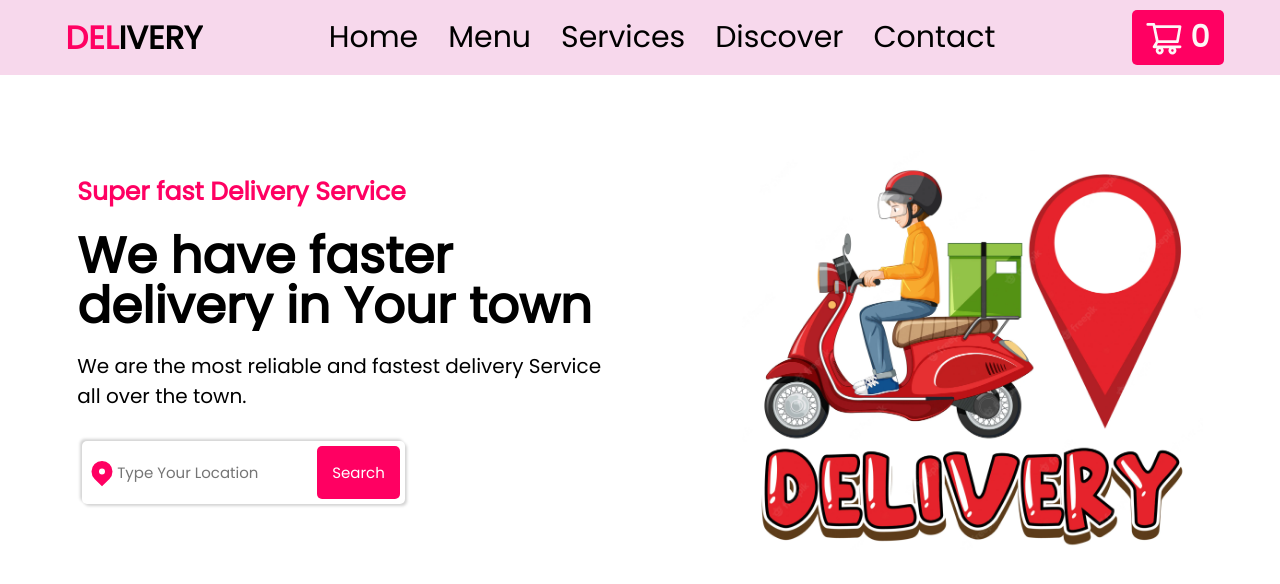
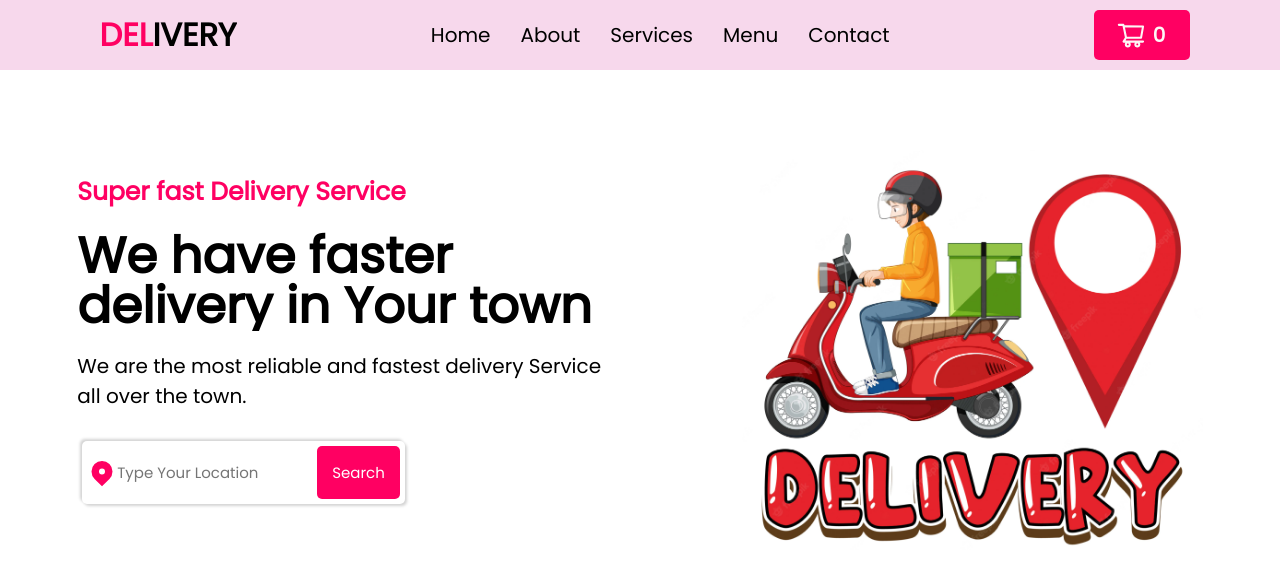
Before and after one commit to DesmondNzubechi/products-delivery, a React (Create React App) app: page / in a window 1280 px wide. Shown: the top 584 px of the page. Built offline with nearby package versions, Linux system fonts and the light colour scheme.

Commit message:
new change

```diff
--- a/src/components/Header/Header.css
+++ b/src/components/Header/Header.css
@@ -36,12 +36,12 @@ header{
 }
 .links li a{
     text-decoration: none;
-    font-size: 30px;
+    font-size: 20px;
     font-weight:500;
     color:black;
 }
 .links li a:hover{
-    color: black;
+    color:rgb(255, 0, 98);
     transition: .5s;
 }
 .cartGet{
@@ -55,14 +55,14 @@ header{
 }
 .cart{
     color:rgb(253, 246, 246);
-    font-size: 40px;
+    font-size: 30px;
     margin: 0 2px;
 
 
 }
 .addToCart{
     background-color: rgb(255, 0, 98);
-    padding: 5px 10px 5px 10px;
+    padding:10px 20px ;
     border-radius: 5px;
     display: flex;
     align-items: center;
@@ -74,7 +74,7 @@ header{
     opacity: 70%;
 }
 .addToCart .num{
-    font-size: 30px;
+    font-size: 20px;
     font-weight: 900;
     color:rgb(253, 246, 246);
 }
--- a/src/components/Header/Header.js
+++ b/src/components/Header/Header.js
@@ -39,9 +39,9 @@ const Header = () => {
             <div>
             <ul className="links" style={{left:viewMenu}}>
                 <li><a href="">Home</a></li>
+                <li><a href="">About</a></li>
+                <li><a href="">Services</a></li>
                 <li><a href="">Menu</a></li>
-                <li><a href="">Services</a></li>
-                <li><a href="">Discover</a></li>
                 <li><a href="">Contact</a></li>
             </ul>
             </div>
--- a/src/components/Home/Home.css
+++ b/src/components/Home/Home.css
@@ -71,9 +71,13 @@ img{
         display: block;
 
     }
+    .imgDiv{
+        display: flex;
+        justify-content: center;
+    }
     img{
-        width: 100%;
-        height: 400px;
+        width: 300px;
+        height: 300px;
 
 
     }
--- a/src/components/Home/Home.js
+++ b/src/components/Home/Home.js
@@ -21,7 +21,7 @@ const Home = () => {
                 </form>
             </div>
             <div className="imgDiv">
-                <img src={delivered} alt={deliveryGuy} />
+            <img src={delivered} alt={deliveryGuy} />
             </div>
         </div>
         </React.Fragment>
```
Also changed, not shown: src/components/Menu/Menu.css (added), src/components/Menu/Menu.js (added).
